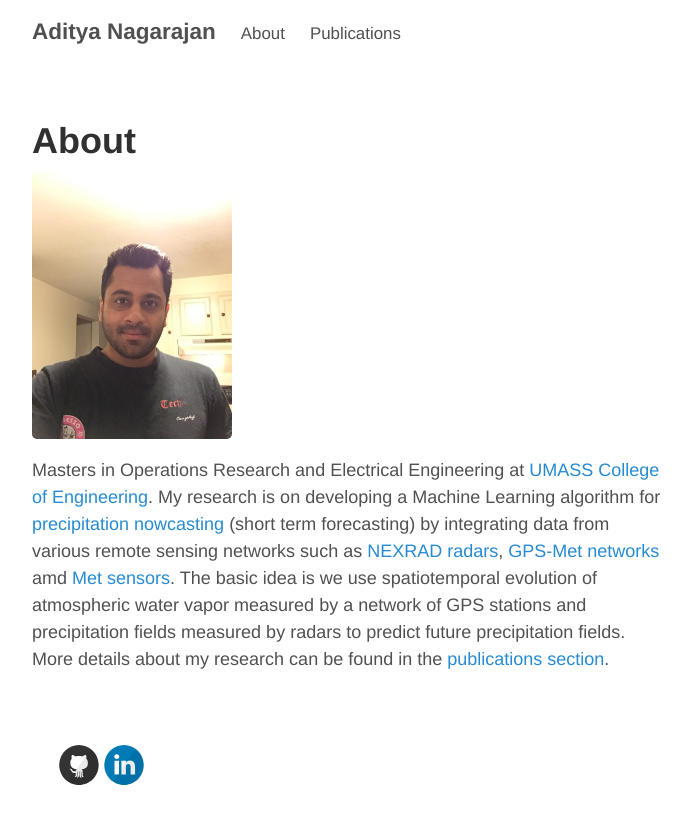
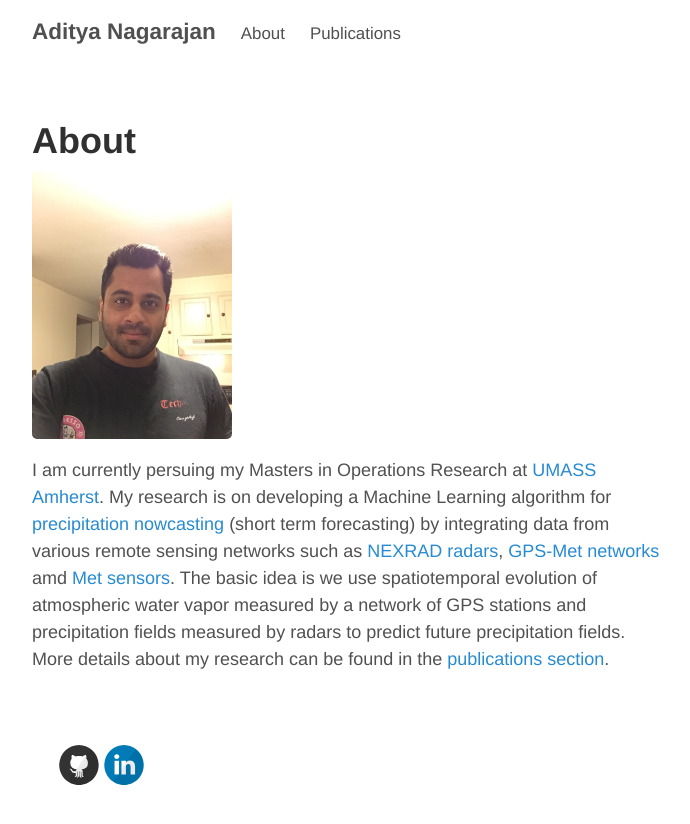
Before and after one commit to adityanagara/adityanagara.github.io, a Jekyll site: the page built from about.md, in a window 1280 px wide. Shown: the top 824 px of the page, without its empty margins (293-983 px from the left). Built offline with Jekyll 4.4.1, drawn with Linux system fonts in a browser that asks for light colours.

Commit message:
Update about.md

```diff
--- a/about.md
+++ b/about.md
@@ -3,4 +3,4 @@ layout: page
 title: About
 ---
 <img src="/pictures/profile.jpg" alt="Drawing" style="width: 200px;"/>
- Masters in Operations Research and Electrical Engineering at [UMASS College of Engineering](https://engineering.umass.edu/). My research is on developing a Machine Learning algorithm for [precipitation nowcasting](http://www.ral.ucar.edu/general/press/brochures/nowcasting_broch_2014_04.pdf) (short term forecasting) by integrating data from various remote sensing networks such as [NEXRAD radars](https://www.ncdc.noaa.gov/nexradinv/), [GPS-Met networks](http://gpsmet.noaa.gov/) amd [Met sensors](http://www.nws.noaa.gov/asos/). The basic idea is we use spatiotemporal evolution of atmospheric water vapor measured by a network of GPS stations and precipitation fields measured by radars to predict future precipitation fields. More details about my research can be found in the [publications section](http://adityanagara.github.io/publications/).
+ I am currently persuing my Masters in Operations Research at [UMASS Amherst](https://engineering.umass.edu/). My research is on developing a Machine Learning algorithm for [precipitation nowcasting](http://www.ral.ucar.edu/general/press/brochures/nowcasting_broch_2014_04.pdf) (short term forecasting) by integrating data from various remote sensing networks such as [NEXRAD radars](https://www.ncdc.noaa.gov/nexradinv/), [GPS-Met networks](http://gpsmet.noaa.gov/) amd [Met sensors](http://www.nws.noaa.gov/asos/). The basic idea is we use spatiotemporal evolution of atmospheric water vapor measured by a network of GPS stations and precipitation fields measured by radars to predict future precipitation fields. More details about my research can be found in the [publications section](http://adityanagara.github.io/publications/).
```
